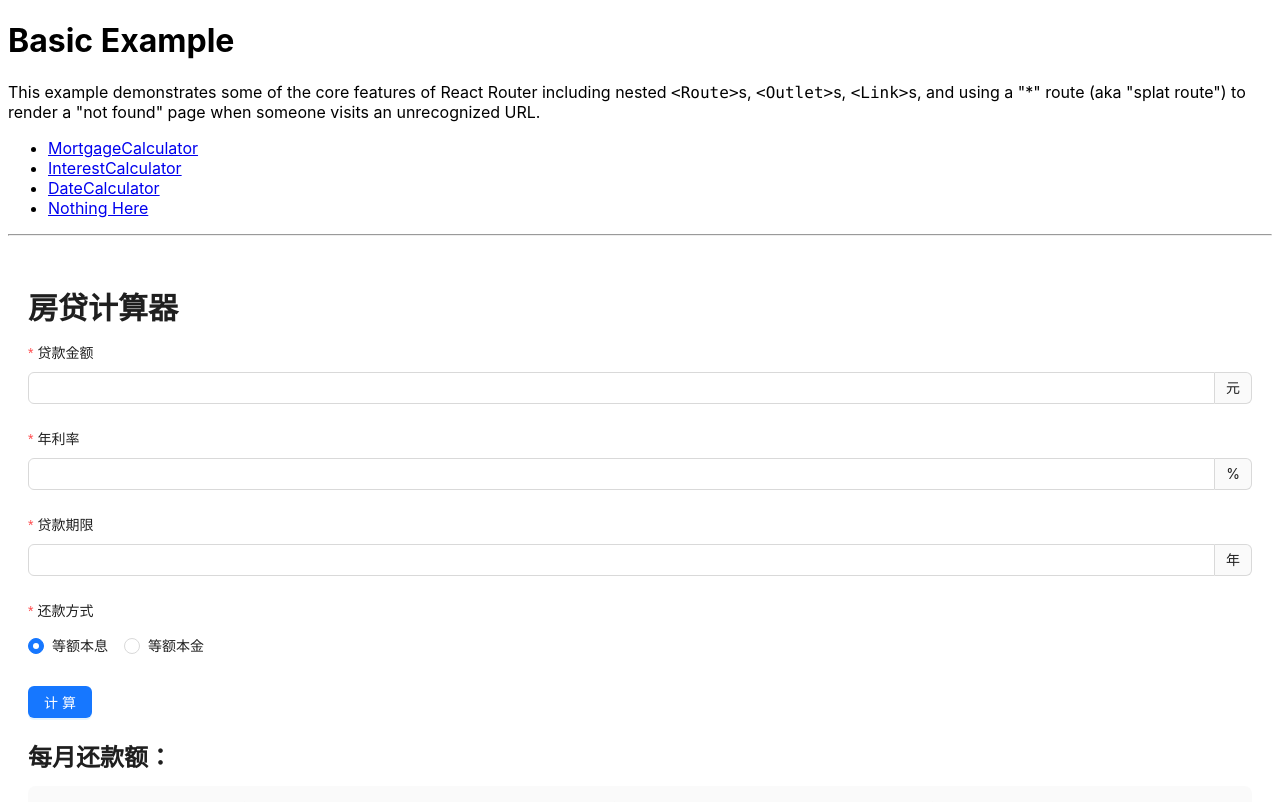
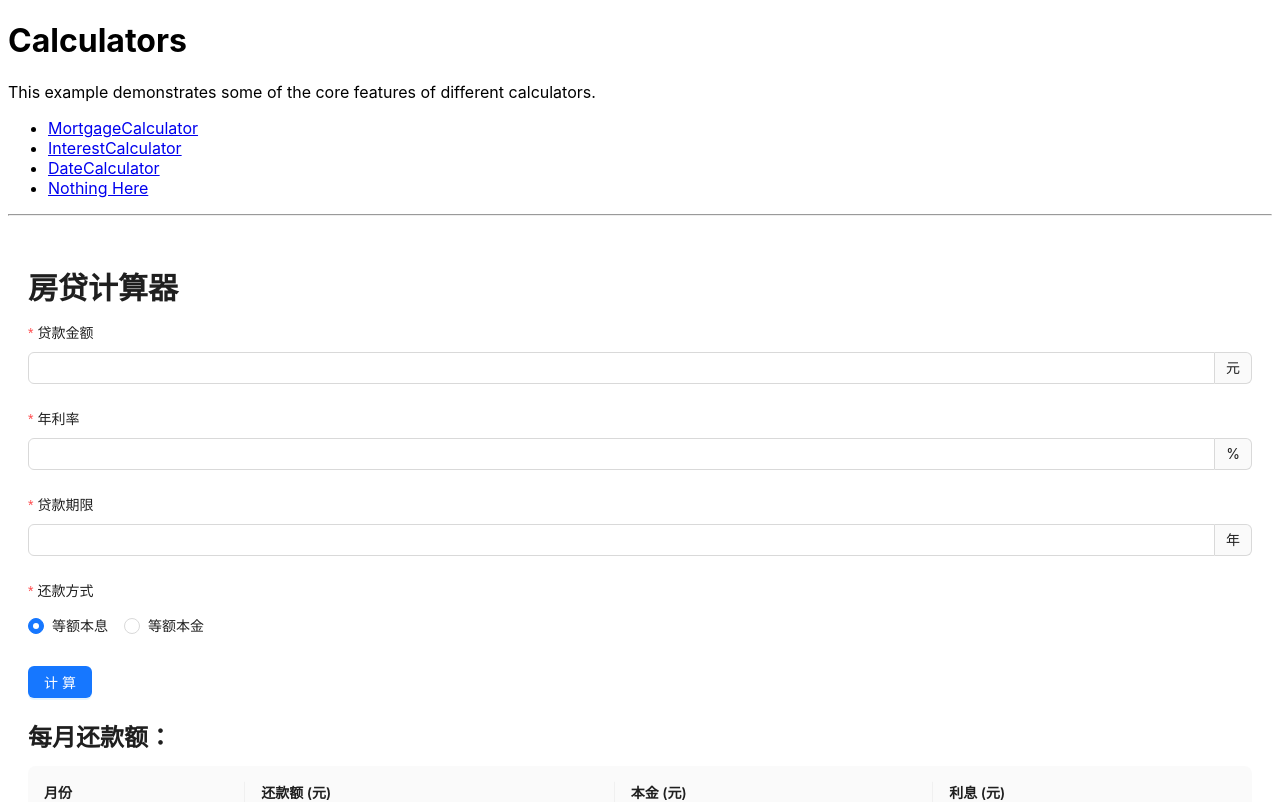
Before and after one commit to loganjingdi/dateCalculator, a React (Vite) app: page / in a window 1280 px wide. Shown: the top 802 px of the page. Built offline with nearby package versions, Linux system fonts and the light colour scheme.

Commit message:
fix：修正导航栏文字

```diff
--- a/src/App.tsx
+++ b/src/App.tsx
@@ -6,14 +6,10 @@ import MortgageCalculator from './pages/MortgageCalculator';
 export default function App() {
   return (
     <div>
-      <h1>Basic Example</h1>
+      <h1>Calculators</h1>
 
       <p>
-        This example demonstrates some of the core features of React Router
-        including nested <code>&lt;Route&gt;</code>s,{" "}
-        <code>&lt;Outlet&gt;</code>s, <code>&lt;Link&gt;</code>s, and using a
-        "*" route (aka "splat route") to render a "not found" page when someone
-        visits an unrecognized URL.
+      This example demonstrates some of the core features of different calculators.
       </p>
 
       {/* Routes nest inside one another. Nested route paths build upon
```
